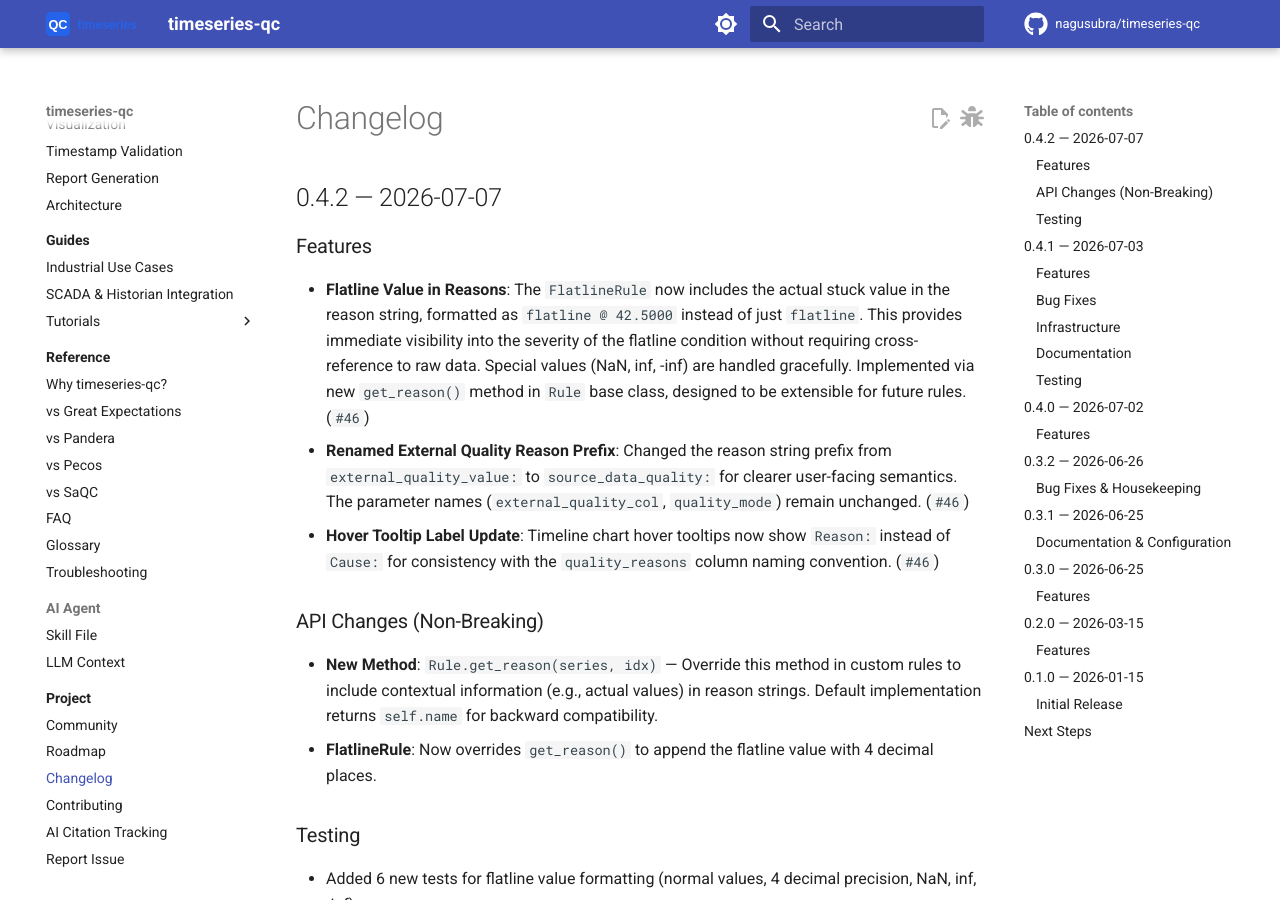
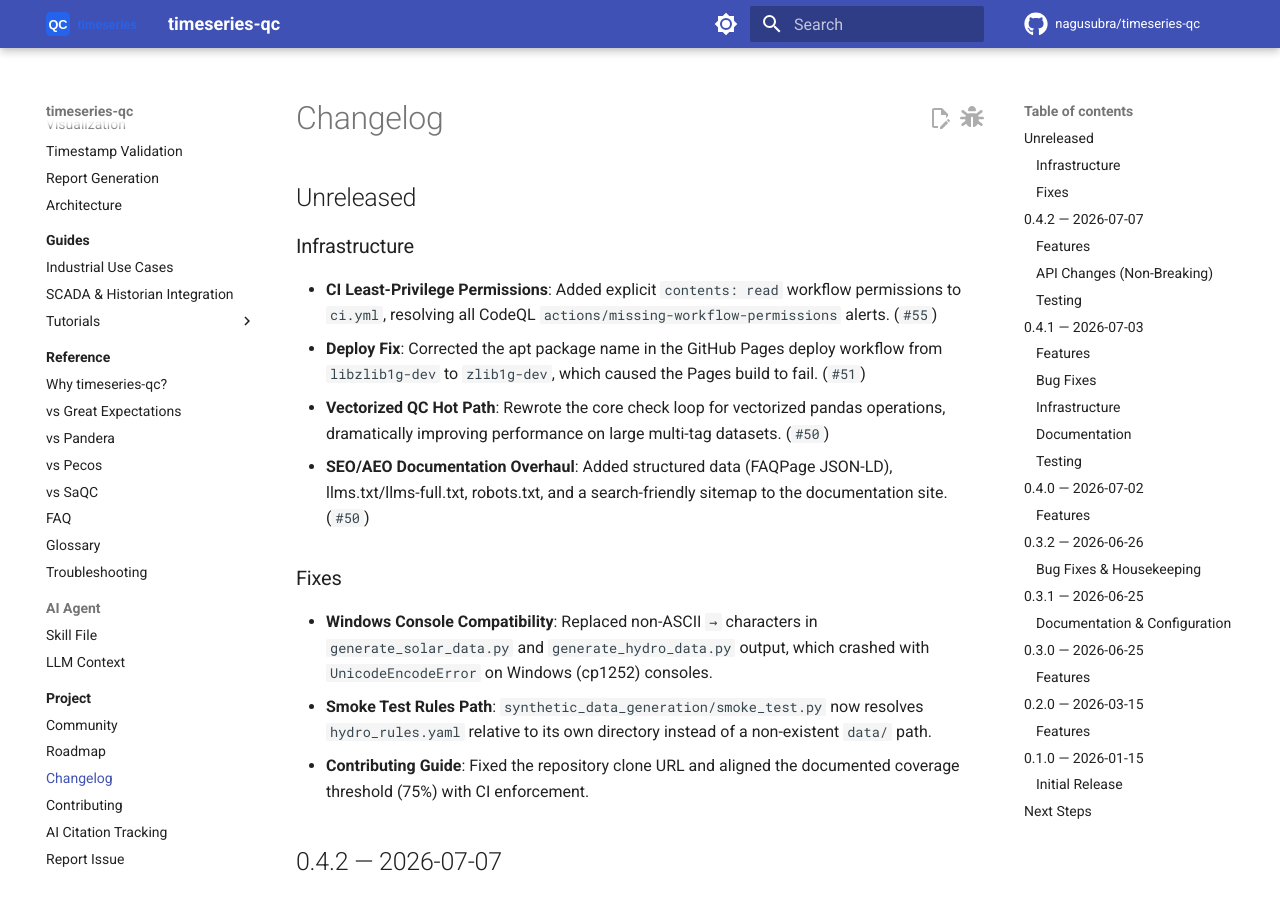
Before and after one commit to nagusubra/timeseries-qc, an MkDocs documentation site: the page built from docs/changelog.md, in a window 1280 px wide and 900 px high. Built offline with MkDocs 1.6.1 and Material for MkDocs 9.7.7, drawn with Linux system fonts in a browser that asks for light colours; comment, search, counter and statistics services are not loaded.

Commit message:
fix: Windows-safe synthetic data generators, smoke test paths, docs cleanup (#59)
Co-authored-by: Subramanian Narayanan <Subramanian_Narayanan@transalta.com>

```diff
--- a/docs/changelog.md
+++ b/docs/changelog.md
@@ -4,6 +4,21 @@ description: Version history and release notes for the timeseries-qc library.
 ---
 
 # Changelog
+
+## Unreleased
+
+### Infrastructure
+
+- **CI Least-Privilege Permissions**: Added explicit `contents: read` workflow permissions to `ci.yml`, resolving all CodeQL `actions/missing-workflow-permissions` alerts. (`#55`)
+- **Deploy Fix**: Corrected the apt package name in the GitHub Pages deploy workflow from `libzlib1g-dev` to `zlib1g-dev`, which caused the Pages build to fail. (`#51`)
+- **Vectorized QC Hot Path**: Rewrote the core check loop for vectorized pandas operations, dramatically improving performance on large multi-tag datasets. (`#50`)
+- **SEO/AEO Documentation Overhaul**: Added structured data (FAQPage JSON-LD), llms.txt/llms-full.txt, robots.txt, and a search-friendly sitemap to the documentation site. (`#50`)
+
+### Fixes
+
+- **Windows Console Compatibility**: Replaced non-ASCII `→` characters in `generate_solar_data.py` and `generate_hydro_data.py` output, which crashed with `UnicodeEncodeError` on Windows (cp1252) consoles.
+- **Smoke Test Rules Path**: `synthetic_data_generation/smoke_test.py` now resolves `hydro_rules.yaml` relative to its own directory instead of a non-existent `data/` path.
+- **Contributing Guide**: Fixed the repository clone URL and aligned the documented coverage threshold (75%) with CI enforcement.
 
 ## 0.4.2 — 2026-07-07
 
```
Also changed, not shown: CHANGELOG.md (+8 -0 lines), CONTRIBUTING.md (+3 -3 lines), generate_preview.py (deleted, +0 -25 lines), 3 other files.
